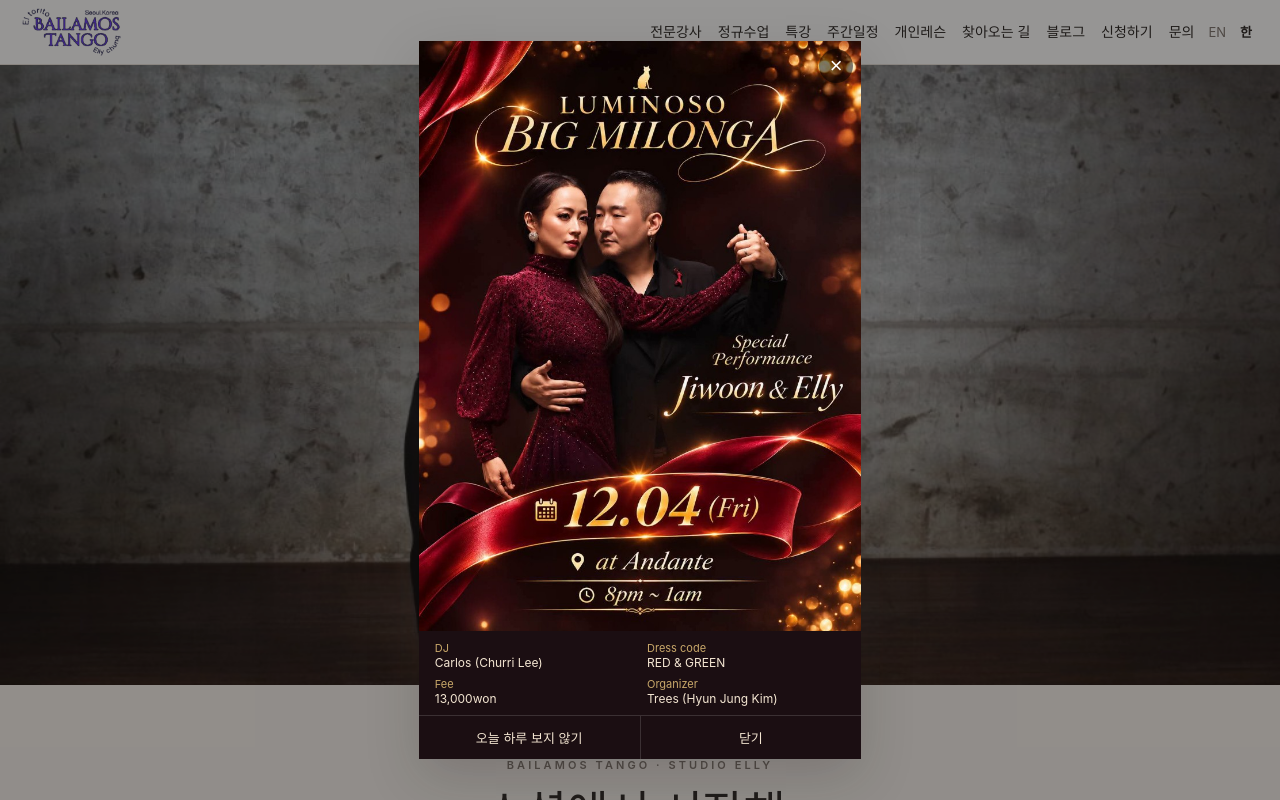
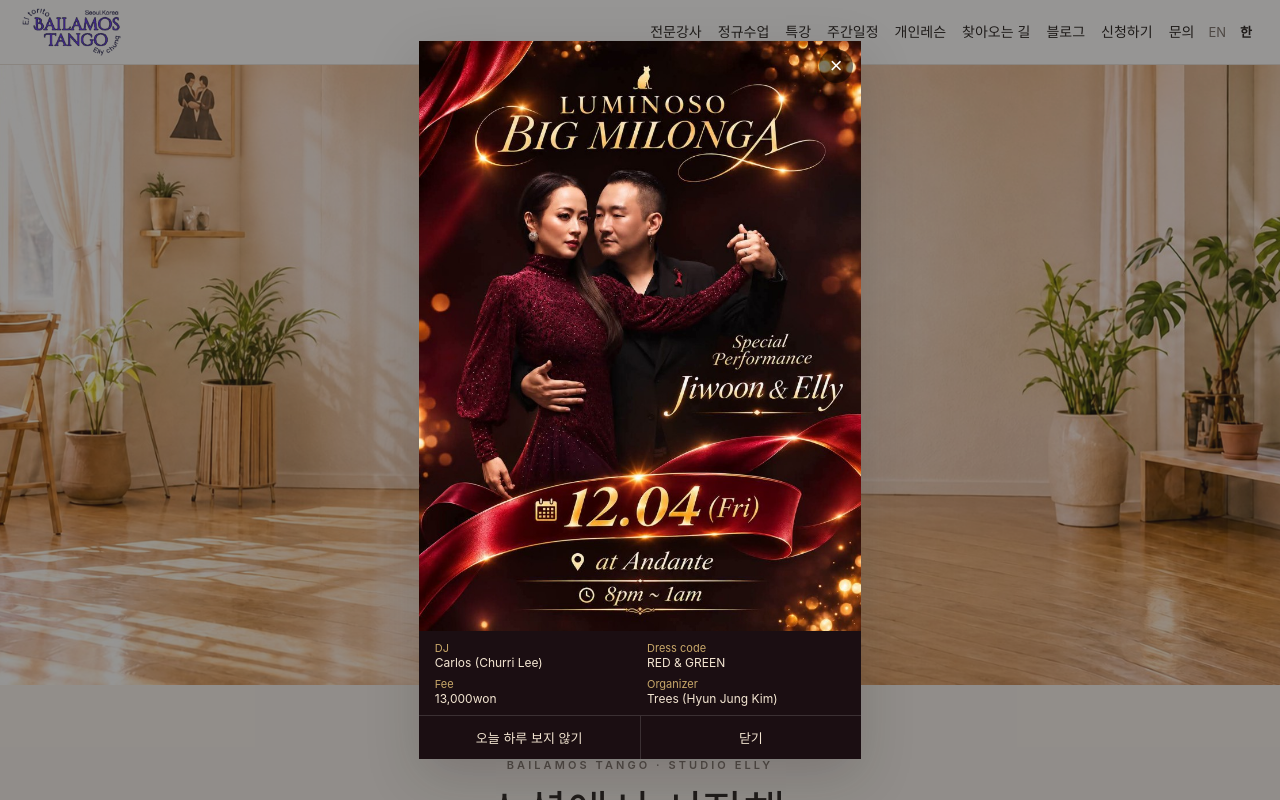
Before and after one commit to allgreektomee/bailamos, a Next.js app: page / in a window 1280 px wide. Shown: the top 800 px of the page. Built offline with nearby package versions, Linux system fonts and the light colour scheme.

Commit message:
홈페이지 대문 첫 사진 교체: hero-banner.jpg 사용

```diff
--- a/components/HomePage.js
+++ b/components/HomePage.js
@@ -245,7 +245,7 @@ export default function HomePage({ dateQuery, latestPost }) {
       <EventPopup />
       <section className="hero">
         <div className="hero-photo">
-          <img src="/hero.jpg" alt={t("heroAlt")} />
+          <img src="/hero-banner.jpg" alt={t("heroAlt")} />
         </div>
         <div className="hero-copy">
           <p className="hero-kicker">Bailamos Tango · Studio Elly</p>
```
